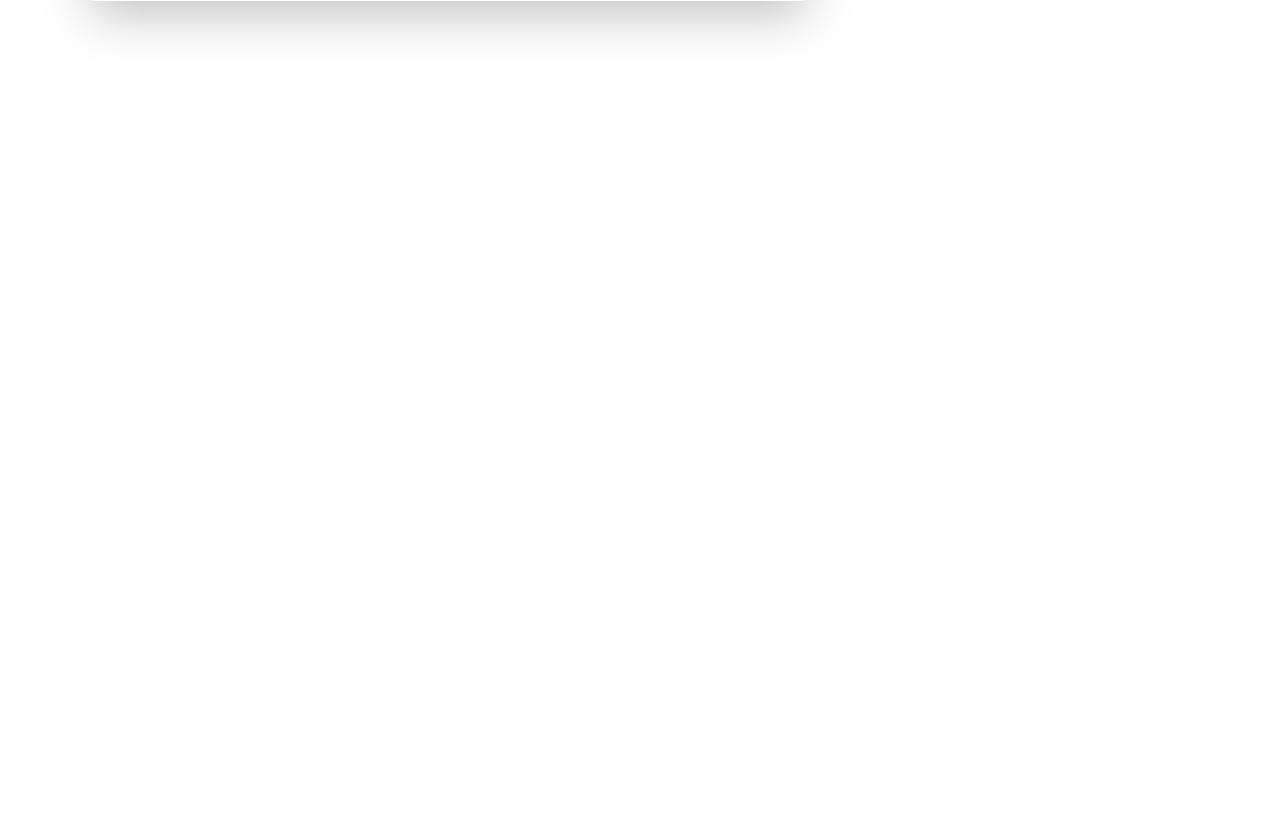
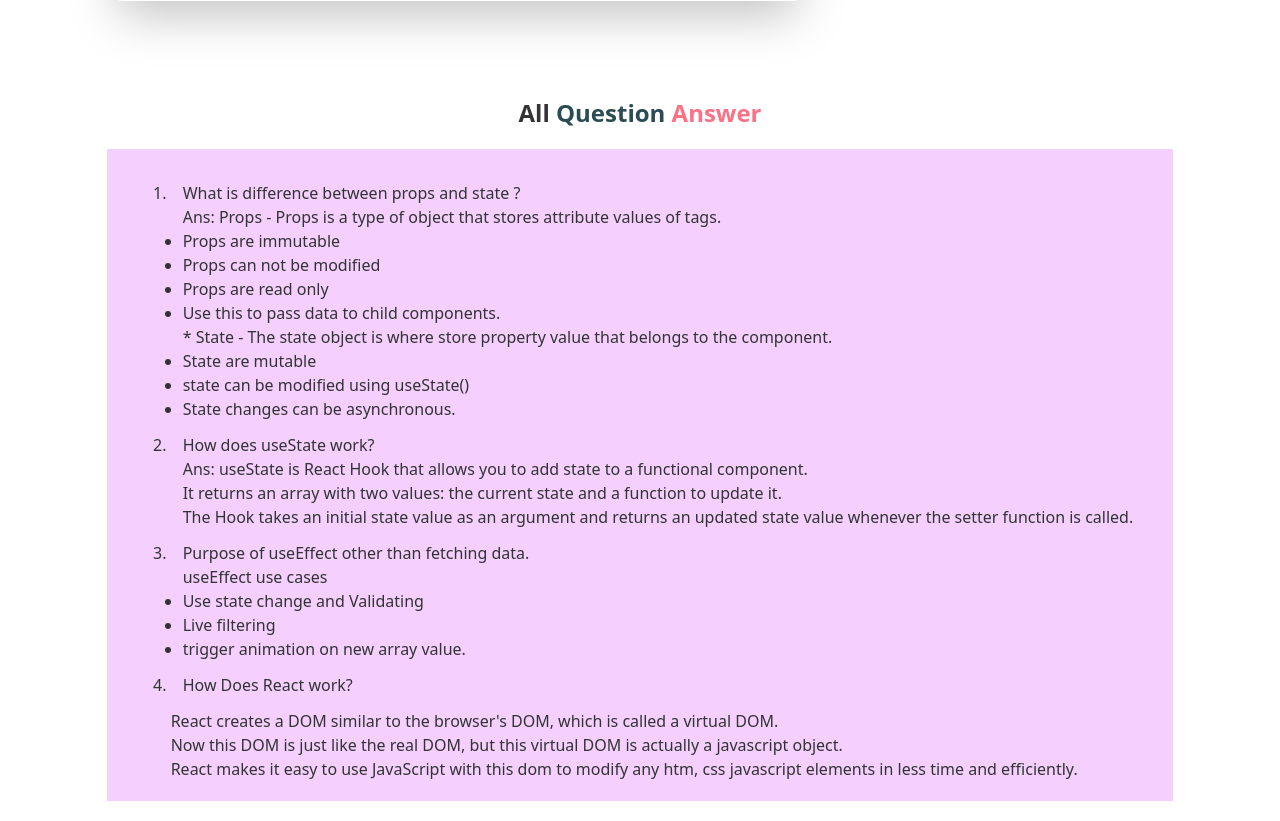
Before and after one commit to Sohel0Raza/codeCarft-8, a React (Vite) app: page / in a window 1280 px wide. Shown: the part 2608-3429 px from the top of the page. Before the commit the page ends 2705 px from the top, so only its background shows below. Built offline with nearby package versions, Linux system fonts and the light colour scheme.

Commit message:
ans the all questions

```diff
--- a/src/App.jsx
+++ b/src/App.jsx
@@ -1,12 +1,14 @@
 import './App.css'
 import Blogs from './components/Blogs/Blogs'
 import Header from './components/Header/Header'
+import Questions from './components/Questions/Questions'
 function App() {
 
   return (
     <div className="App">
             <Header></Header>
             <Blogs></Blogs>
+            <Questions></Questions>
     </div>
   )
 }
--- a/src/components/Blogs/Blogs.jsx
+++ b/src/components/Blogs/Blogs.jsx
@@ -19,7 +19,7 @@
     const handelAddBookmark = (blog) => {
         const isExist = bookmarkedBlogs.some(bookmarkedBlog => bookmarkedBlog.id == blog.id)
         if (isExist) {
-            toast("You Have Already Bookmarked This Blog")
+            toast("Yuuups!! You Have Already Bookmarked This Blog")
         }
         else {
             const updatedBookmarkBlogs = [...bookmarkedBlogs, blog]
@@ -32,7 +32,7 @@
         setReadTime(updateReadTime)
     }
     return (
-        <div className='md:grid md:grid-cols-3 md:gap-7 mx-5 md:mx-20 my-10'>
+        <div className='md:grid md:grid-cols-3 md:gap-7 md:w-10/12 mx-auto my-10'>
             <div className='blogs-container md:col-span-2'>
                 {
                     blogs.map(blog => <Blog
--- /dev/null
+++ b/src/components/Questions/Questions.jsx
@@ -0,0 +1,52 @@
+import React from 'react';
+
+const Questions = () => {
+    return (
+        <div className='mb-5 rounded-md'>
+            <h2 className='text-2xl font-bold text-center mb-5'>All <span className='text-secondary'>Question</span> <span className='text-rose-400'>Answer</span></h2>
+            <div className='w-10/12 mx-auto'>
+                <ol className='list-decimal	bg-primary ps-16 py-5'>
+                    <li className='p-3'>What is difference between  props and state ?
+                        <p><span>Ans: </span>Props - Props is a type of object that stores attribute values of tags.<br />
+                        <ol className='list-disc'>
+                         <li>Props are immutable</li>
+                         <li>Props can not be modified</li>
+                         <li>Props are read only</li>
+                         <li>Use this to pass data to child components.</li>
+                        </ol>
+                         * State - The state object is where store property value that belongs to the component.
+                         <ol className='list-disc'>
+                            <li>State are mutable</li>
+                            <li>state can be modified using useState()</li>
+                            <li>State changes can be asynchronous.</li>
+                         </ol>
+                         </p>
+                    </li>
+                    <li className='px-3 pb-3'>How does useState work?
+                    <p>
+                    Ans: useState is React Hook that allows you to add state to a functional component. <br />
+                    It returns an array with two values: the current state and a function to update it. <br />
+                    The Hook takes an initial state value as an argument and returns an updated state value whenever the setter function is called.
+                    </p>
+                    </li>
+                    <li className='px-3 pb-3'>Purpose of useEffect other than fetching data.
+                    <p>useEffect use cases
+                        <ol className='list-disc'>
+                            <li>Use state change and Validating</li>
+                            <li>Live filtering</li>
+                            <li>trigger animation on new array value.</li>
+                        </ol>
+                    </p>
+                    </li>
+                    <li className='px-3 pb-3'>How Does React work?</li>
+                    <p>React creates a DOM similar to the browser's DOM, which is called a virtual DOM. <br />
+                     Now this DOM is just like the real DOM, but this virtual DOM is actually a javascript object. <br />
+                     React makes it easy to use JavaScript with this dom to modify any htm, css javascript elements in less time and efficiently.</p>
+                </ol>
+            </div>
+        </div>
+
+    );
+};
+
+export default Questions;
```
